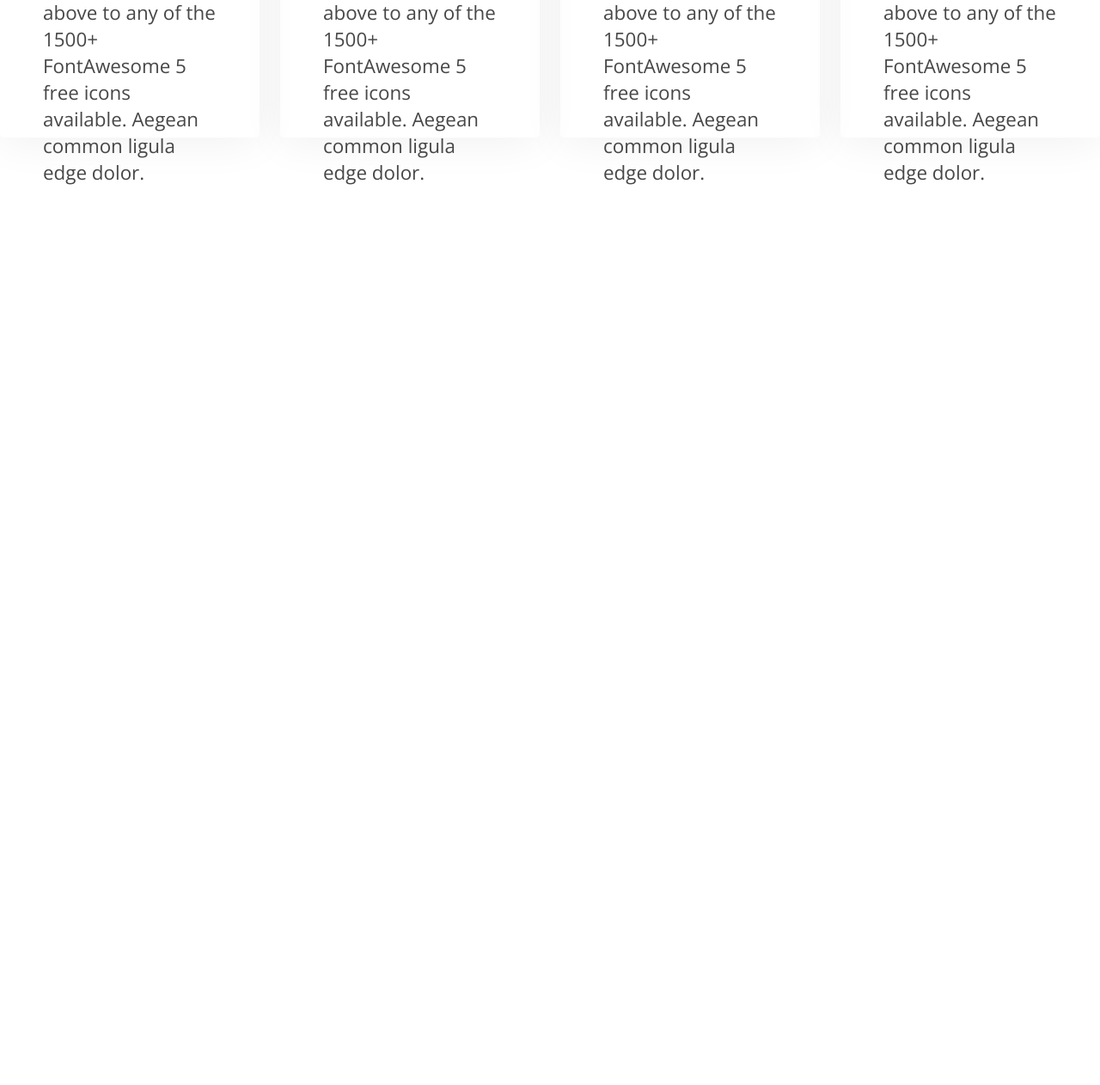
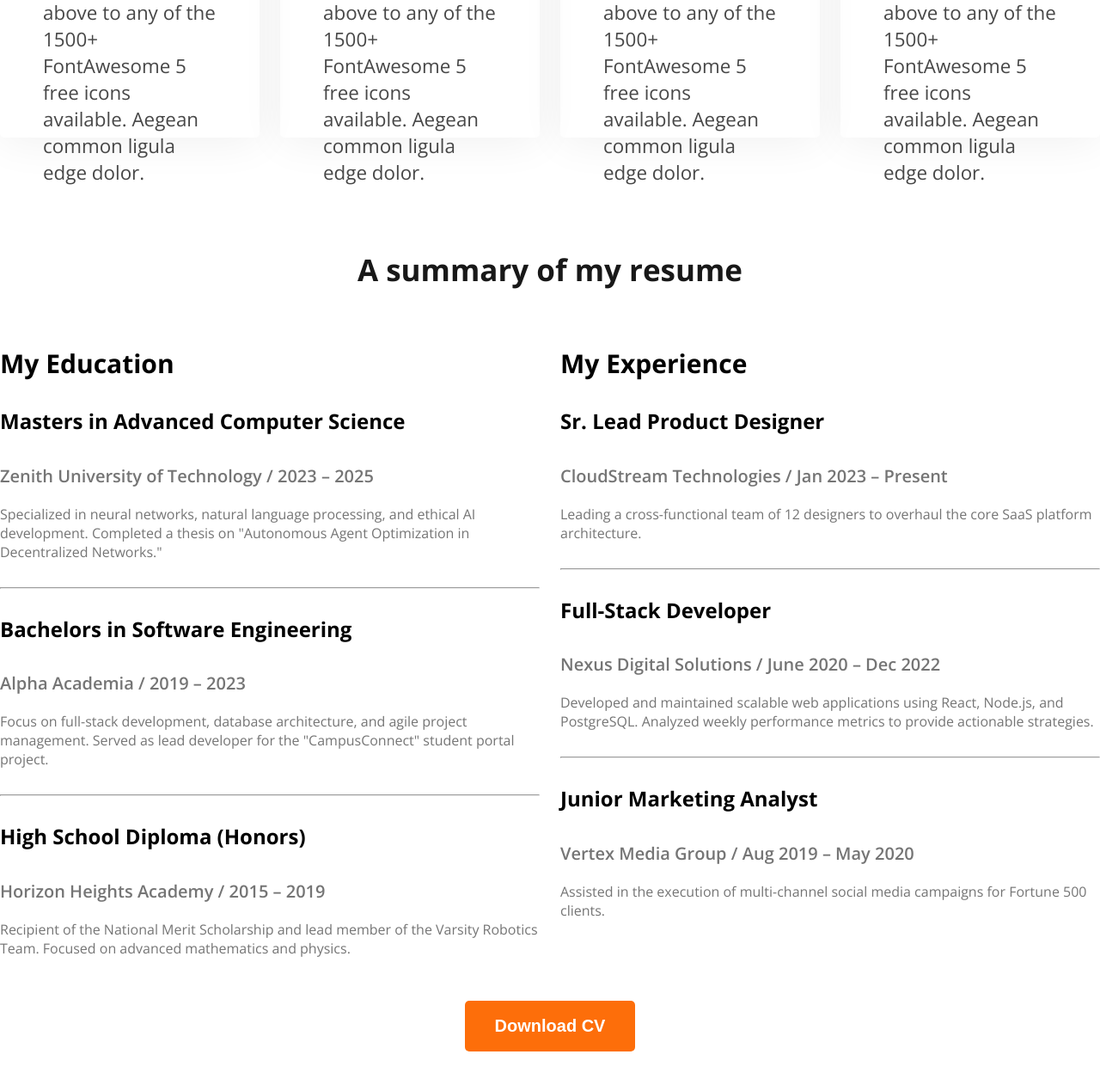
Before and after one commit to mdsifat-dev/demo-portfolio-with-vanila-html-and-css, a plain HTML site: page index.html in a window 1280 px wide. Shown: the part 2285-3547 px from the top of the page at 86% size. Before the commit the page ends 2575 px from the top, so only its background shows below. Drawn offline with nearby package versions, Linux system fonts and the light colour scheme.

Commit message:
resume section created

```diff
--- a/index.html
+++ b/index.html
@@ -158,7 +158,93 @@
         </div>
       </section>
 
+      <!-- Resume Section starts here -->
+      <section class="resume">
+        <h3 class="section-title text-center" >A summary of my resume</h3>
 
+        <div class="resume-container">
+          <!-- .resume-column*2>h3.resume-column-title+.experience*3>h4.experience-title+h5.experience-sub-title+.experience-description -->
+          <div class="resume-column">
+            <h3 class="resume-column-title">My Education</h3>
+            <div class="experience">
+              <h4 class="experience-title">
+                Masters in Advanced Computer Science
+              </h4>
+              <h5 class="experience-sub-title">
+                Zenith University of Technology / 2023 – 2025
+              </h5>
+              <div class="experience-description">
+                Specialized in neural networks, natural language processing, and
+                ethical AI development. Completed a thesis on "Autonomous Agent
+                Optimization in Decentralized Networks."
+              </div>
+            </div>
+            <hr />
+            <div class="experience">
+              <h4 class="experience-title">
+                Bachelors in Software Engineering
+              </h4>
+              <h5 class="experience-sub-title">Alpha Academia / 2019 – 2023</h5>
+              <div class="experience-description">
+                Focus on full-stack development, database architecture, and
+                agile project management. Served as lead developer for the
+                "CampusConnect" student portal project.
+              </div>
+            </div>
+            <hr />
+            <div class="experience">
+              <h4 class="experience-title">High School Diploma (Honors)</h4>
+              <h5 class="experience-sub-title">
+                Horizon Heights Academy / 2015 – 2019
+              </h5>
+              <div class="experience-description">
+                Recipient of the National Merit Scholarship and lead member of
+                the Varsity Robotics Team. Focused on advanced mathematics and
+                physics.
+              </div>
+            </div>
+          </div>
+          <div class="resume-column">
+            <h3 class="resume-column-title">My Experience</h3>
+            <div class="experience">
+              <h4 class="experience-title">Sr. Lead Product Designer</h4>
+              <h5 class="experience-sub-title">
+                CloudStream Technologies / Jan 2023 – Present
+              </h5>
+              <div class="experience-description">
+                Leading a cross-functional team of 12 designers to overhaul the
+                core SaaS platform architecture.
+              </div>
+            </div>
+            <hr />
+            <div class="experience">
+              <h4 class="experience-title">Full-Stack Developer</h4>
+              <h5 class="experience-sub-title">
+                Nexus Digital Solutions / June 2020 – Dec 2022
+              </h5>
+              <div class="experience-description">
+                Developed and maintained scalable web applications using React,
+                Node.js, and PostgreSQL. Analyzed weekly performance metrics to
+                provide actionable strategies.
+              </div>
+            </div>
+            <hr />
+            <div class="experience">
+              <h4 class="experience-title">Junior Marketing Analyst</h4>
+              <h5 class="experience-sub-title">
+                Vertex Media Group / Aug 2019 – May 2020
+              </h5>
+              <div class="experience-description">
+                Assisted in the execution of multi-channel social media
+                campaigns for Fortune 500 clients.
+              </div>
+            </div>
+          </div>
+        </div>
+        <div class="text-center" style="margin-top: 50px">
+          <button class="btn-primary">Download CV</button>
+        </div>
+      </section>
     </main>
 
     <footer></footer>
--- a/styles/index.css
+++ b/styles/index.css
@@ -191,3 +191,38 @@ main section {
   scale: 1.05;
   transition-duration: 0.2s;
 }
+
+
+/* Resume Summary styles */
+.resume-container{
+  display: flex;
+  gap: 24px;
+}
+
+.resume-column{
+  width: 700px;
+justify-content: space-between;
+}
+
+.resume-column-title{
+  font-size: 30px;
+}
+
+.experience-title{
+  font-size: 24px;
+  margin: 20px 0;
+}
+
+.experience-sub-title{
+  font-size: 20px;
+  font-weight: 600;
+  margin-bottom: 20px;
+}
+
+.experience-description, .experience-sub-title {
+  color: #757575;
+}
+
+.resume hr{
+  margin: 30px 0px;
+}
```
